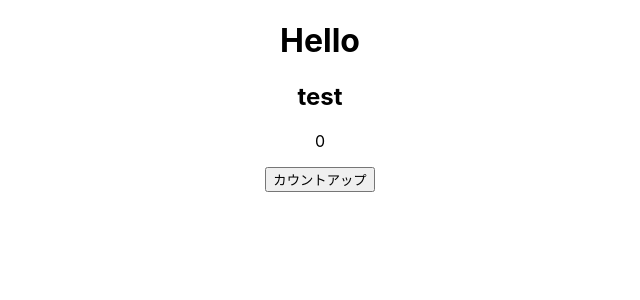
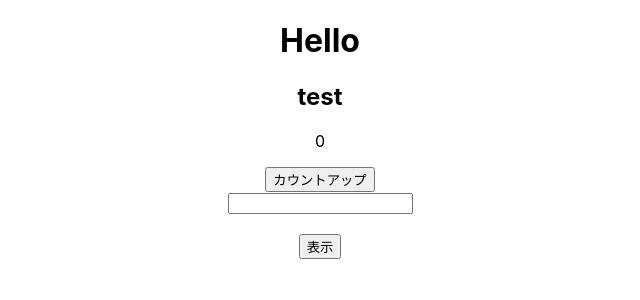
Before and after one commit to budou114/react-review, a React (Create React App) app: page / in a window 1280 px wide. Shown: the top 300 px of the page, without its empty margins (320-960 px from the left). Built offline with nearby package versions, Linux system fonts and the light colour scheme.

Commit message:
レンダリング確認用のコーディング

```diff
--- a/src/App.js
+++ b/src/App.js
@@ -1,14 +1,21 @@
 import { useState } from 'react';
 import './App.css';
+import { ChildArea } from './ChildArea';
 
 export default function App() {
   console.log('App');
 
   const [count, setCount] = useState(0);
+  const [text, setText] = useState('');
+  const [open, setOpen] = useState(false);
 
   const onClickCountUp = () => {
     setCount(count + 1);
   };
+
+  const onChangeText = (e) => setText(e.target.value);
+
+  const onClickOpen = () => setOpen(!open);
 
   return (
     <div className='App'>
@@ -16,6 +23,14 @@
       <h2>test</h2>
       <p>{count}</p>
       <button onClick={onClickCountUp}>カウントアップ</button>
+
+      <div>
+        <input value={text} onChange={onChangeText}/>
+        <br />
+        <br />
+        <button onClick={onClickOpen}>表示</button>
+        <ChildArea open={open}/>
+      </div>
     </div>
   );
 }
--- /dev/null
+++ b/src/ChildArea.jsx
@@ -0,0 +1,20 @@
+const style = {
+	width: '100%',
+	height: '200px',
+	backgroundColor: 'khaki'
+}
+
+
+export const ChildArea = (props) => {
+	const { open } = props;
+	return (
+		<>
+			{open ? (
+				<div style={style}>
+					<p>子コンポーネント</p>
+				</div>
+			) : null
+			}
+		</>
+	)
+}
```
